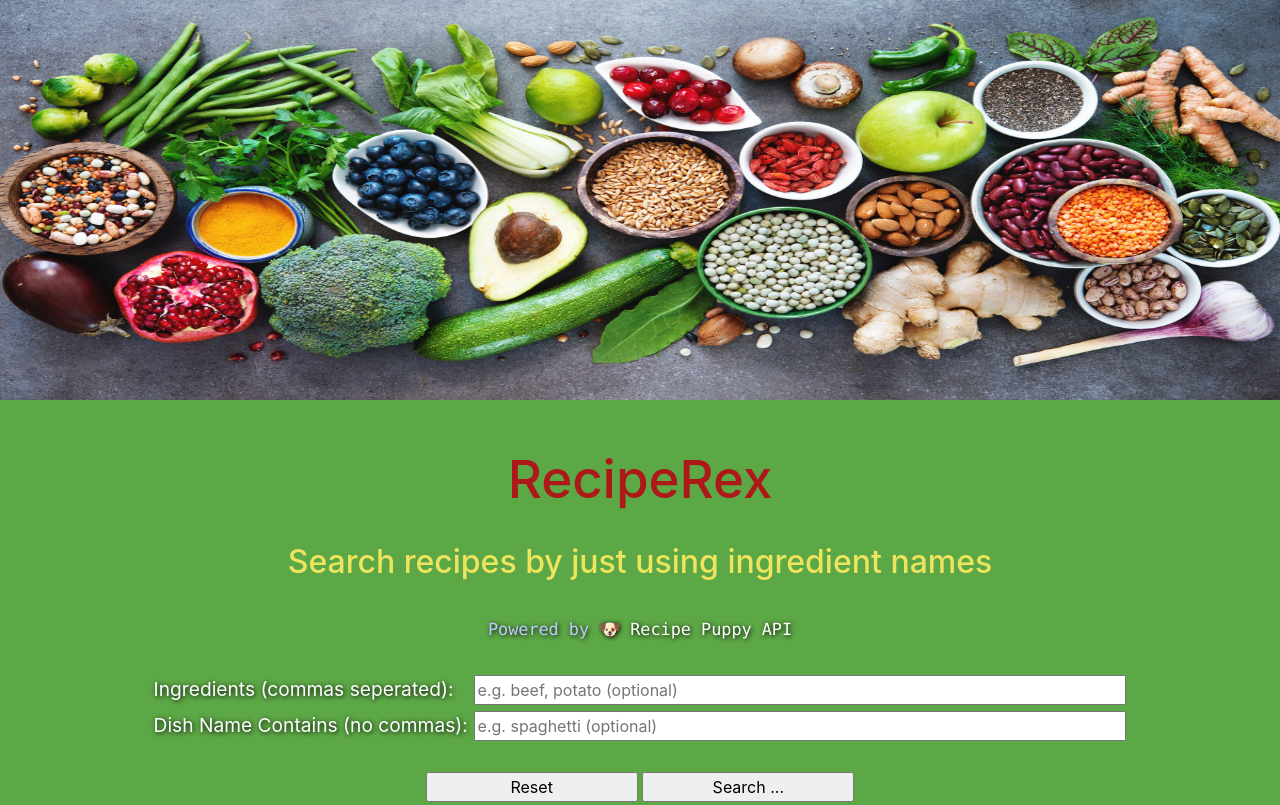
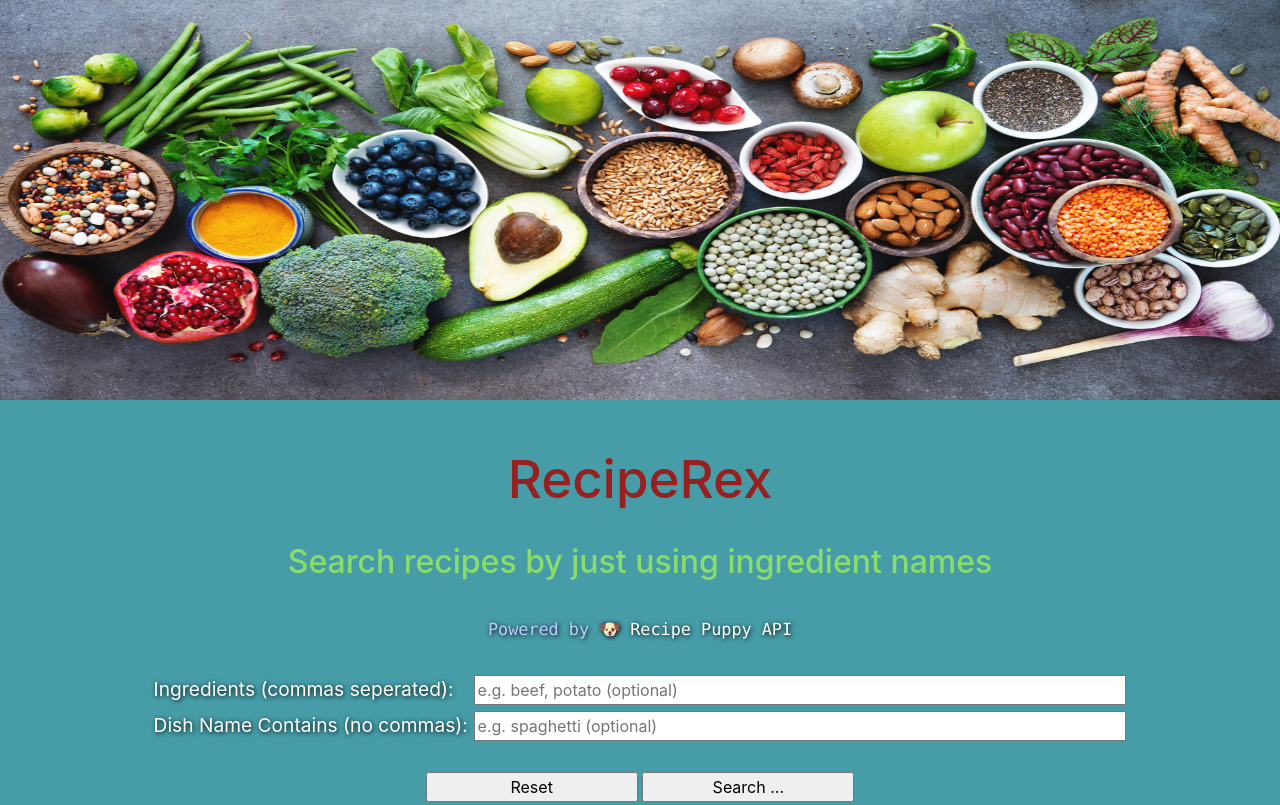
Before and after one commit to RaghavK16/RecipeRex, a plain HTML site: page index.html in a window 1280 px wide. Shown: the top 805 px of the page. Drawn offline with nearby package versions, Linux system fonts and the light colour scheme.

Commit message:
Update CSS

```diff
--- a/css/style.css
+++ b/css/style.css
@@ -1,6 +1,6 @@
 body {
   color: #5a5a5a;
-  background-color: #5da846;
+  background-color: #469da8;
   overflow-x: hidden;
 }
 
@@ -83,11 +83,11 @@ a:hover {
   margin-top: 3rem;
   margin-bottom: 1rem;
   text-align: center;
-  color: rgb(173, 24, 24);
+  color: rgb(151, 32, 32);
 }
 
 .section-subheading {
-  color: rgb(238, 228, 93);
+  color: rgb(138, 221, 105);
   font-size: 2em;
   margin-top: 2rem;
   margin-bottom: 2rem;
```
